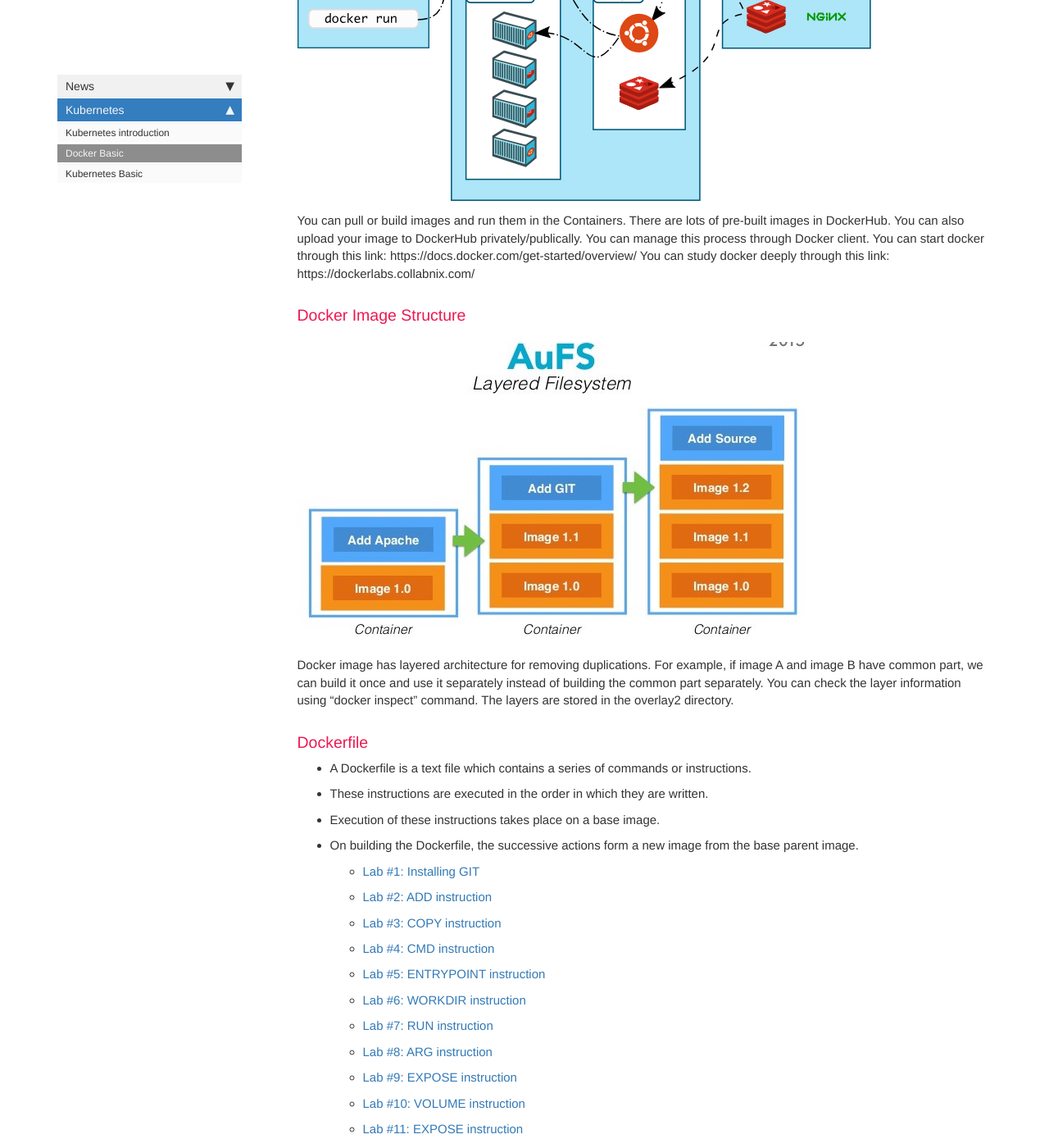
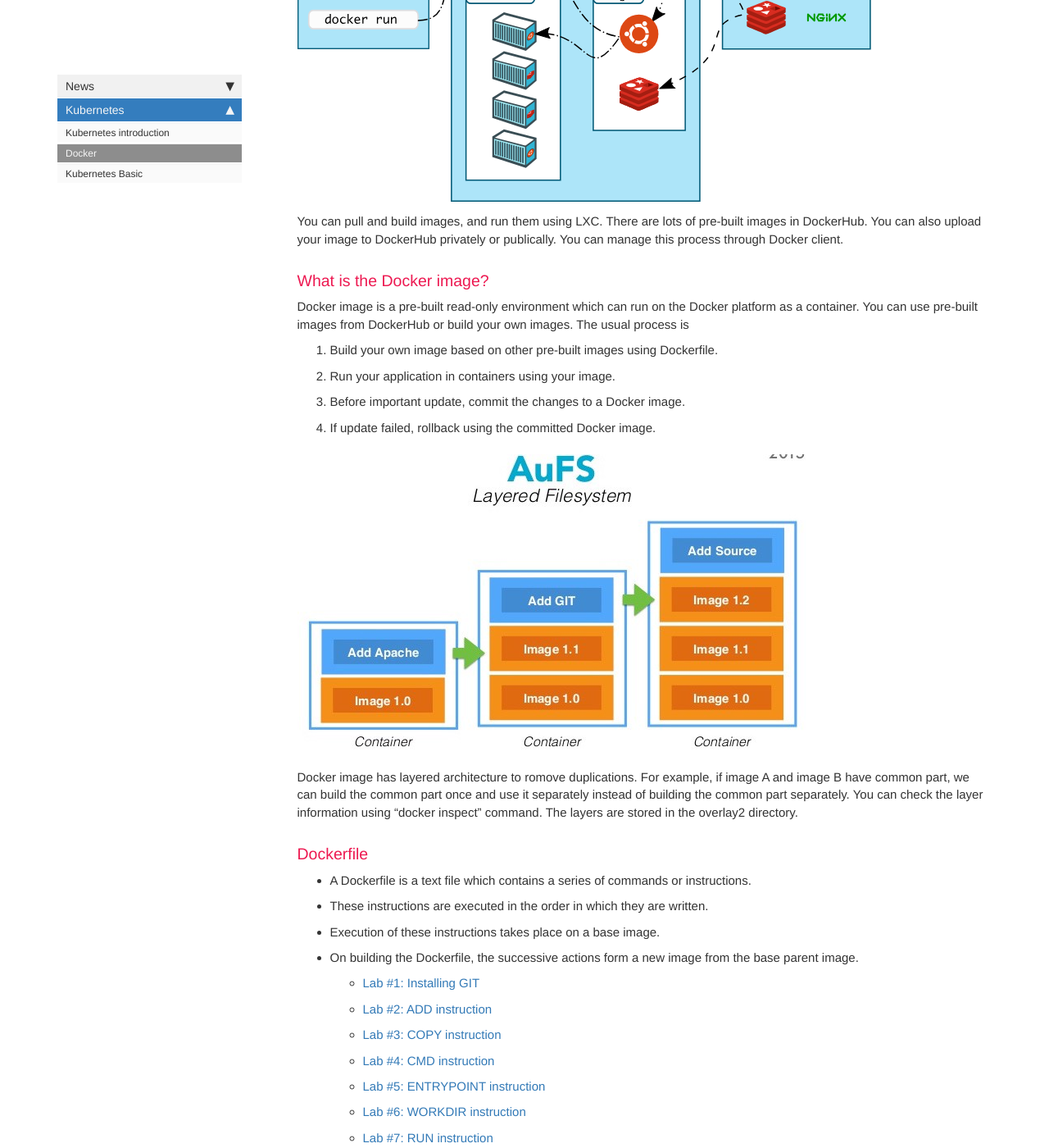
Before and after one commit to codingsoo/codingsoo.github.io1, a Jekyll site: the page built from pages/docker_kubernetes/docker.md, in a window 1280 px wide and 1400 px high, scrolled down 732 px. Shown: the whole window at 82% size. Built offline with Jekyll 4.4.1, drawn with Linux system fonts in a browser that asks for light colours; nearby versions of some CDN libraries; comment, search, counter and statistics services are not loaded; some of the changed text lies outside the part shown.

Commit message:
docker finisheD

```diff
--- a/_data/sidebars/home_sidebar.yml
+++ b/_data/sidebars/home_sidebar.yml
@@ -18,8 +18,8 @@
     - title: Kubernetes introduction
       url: /kubernetes-introduction.html
       output: web
-    - title: Docker Basic
-      url: /docker-basic.html
+    - title: Docker
+      url: /docker.html
       output: web
     - title: Kubernetes Basic
       url: /kubernetes-basic.html
--- a/pages/docker_kubernetes/docker_basic.md
+++ b/pages/docker_kubernetes/docker.md
@@ -1,11 +1,11 @@
 ---
-title: Basic of Docker
+title: Docker
 keywords: docker
-last_updated: June 7, 2020
+last_updated: June 8, 2020
 tags: [docker]
-summary: "Let's start docker basic!"
+summary: "Let's start Docker!"
 sidebar: home_sidebar
-permalink: docker-basic.html
+permalink: docker.html
 folder: kubernetes
 ---
 
@@ -13,22 +13,30 @@
 
 ### Introduction
 
-Docker is an open platform for developing, shipping, and running applications. Docker enables you to manage Linux Containers, so you can ship, test, and deploy code quickly in the isolated environment.
+Docker is an open platform for developing, shipping, and running applications using LXC (Linux Containers).
 
 ![docker-architecture](images/kubernetes/docker-architecture.svg "https://docs.docker.com/get-started/overview/")
 
-You can pull or build images and run them in the Containers.
+You can pull and build images, and run them using LXC.
 There are lots of pre-built images in DockerHub.
-You can also upload your image to DockerHub privately/publically.
+You can also upload your image to DockerHub privately or publically.
 You can manage this process through Docker client.
-You can start docker through this link: https://docs.docker.com/get-started/overview/
-You can study docker deeply through this link: https://dockerlabs.collabnix.com/
 
-### Docker Image Structure
+### What is the Docker image?
+
+Docker image is a pre-built read-only environment which can run on the Docker platform as a container.
+You can use pre-built images from DockerHub or build your own images.
+The usual process is
+
+1. Build your own image based on other pre-built images using Dockerfile.
+2. Run your application in containers using your image.
+3. Before important update, commit the changes to a Docker image.
+4. If update failed, rollback using the committed Docker image.
+
 
 ![docker-image-layer](images/kubernetes/docker-image-layer.jpg "https://stackoverflow.com/questions/55174274/understanding-docker-layers-and-future-changes")
 
-Docker image has layered architecture for removing duplications. For example, if image A and image B have common part, we can build it once and use it separately instead of building the common part separately. You can check the layer information using "docker inspect" command. The layers are stored in the overlay2 directory.
+Docker image has layered architecture to romove duplications. For example, if image A and image B have common part, we can build the common part once and use it separately instead of building the common part separately. You can check the layer information using "docker inspect" command. The layers are stored in the overlay2 directory.
 
 ### Dockerfile
 
```
Also changed, not shown: other parts of pages/docker_kubernetes/docker.md (+5 -0 lines), pages/docker_kubernetes/kubernetes-introduction.md (+4 -5 lines).
